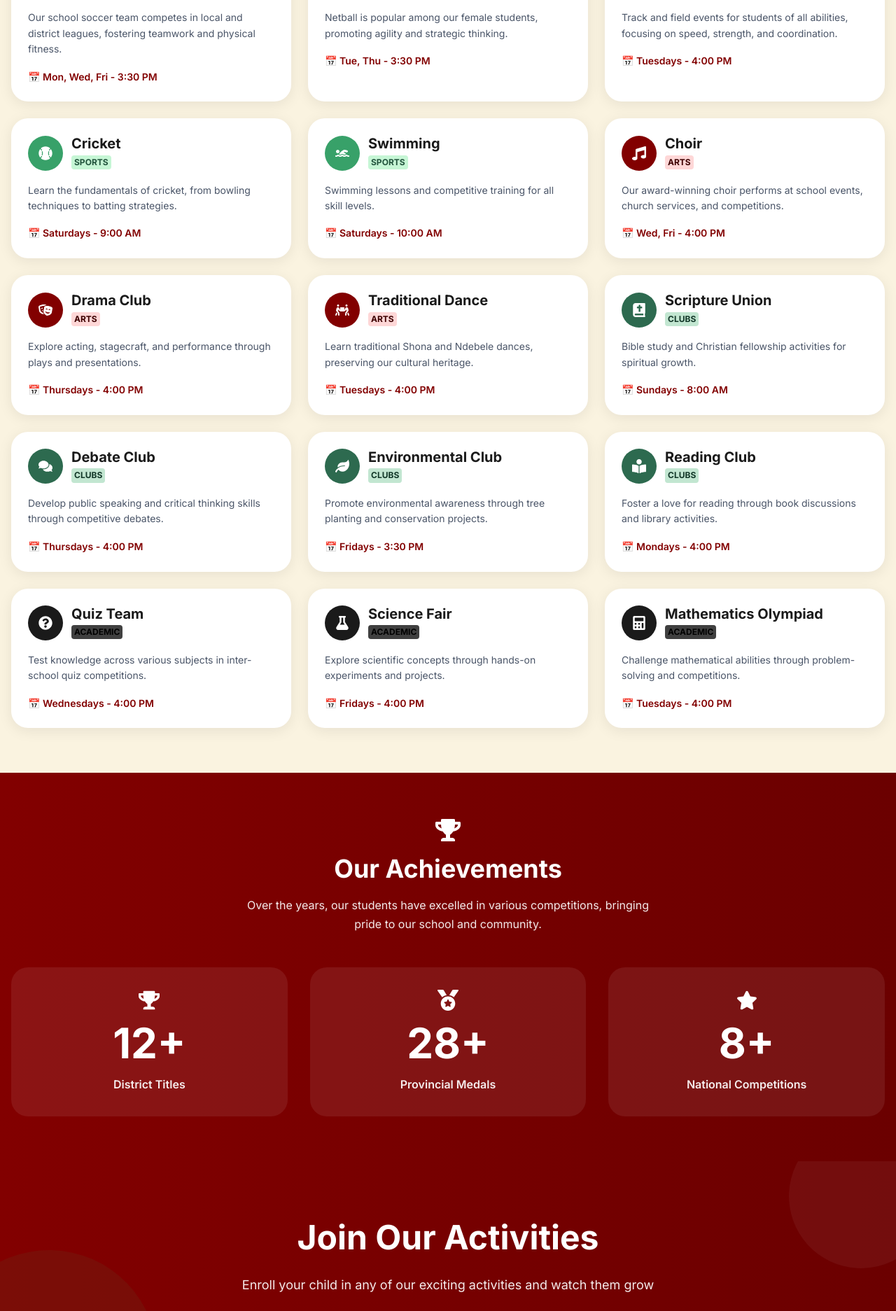
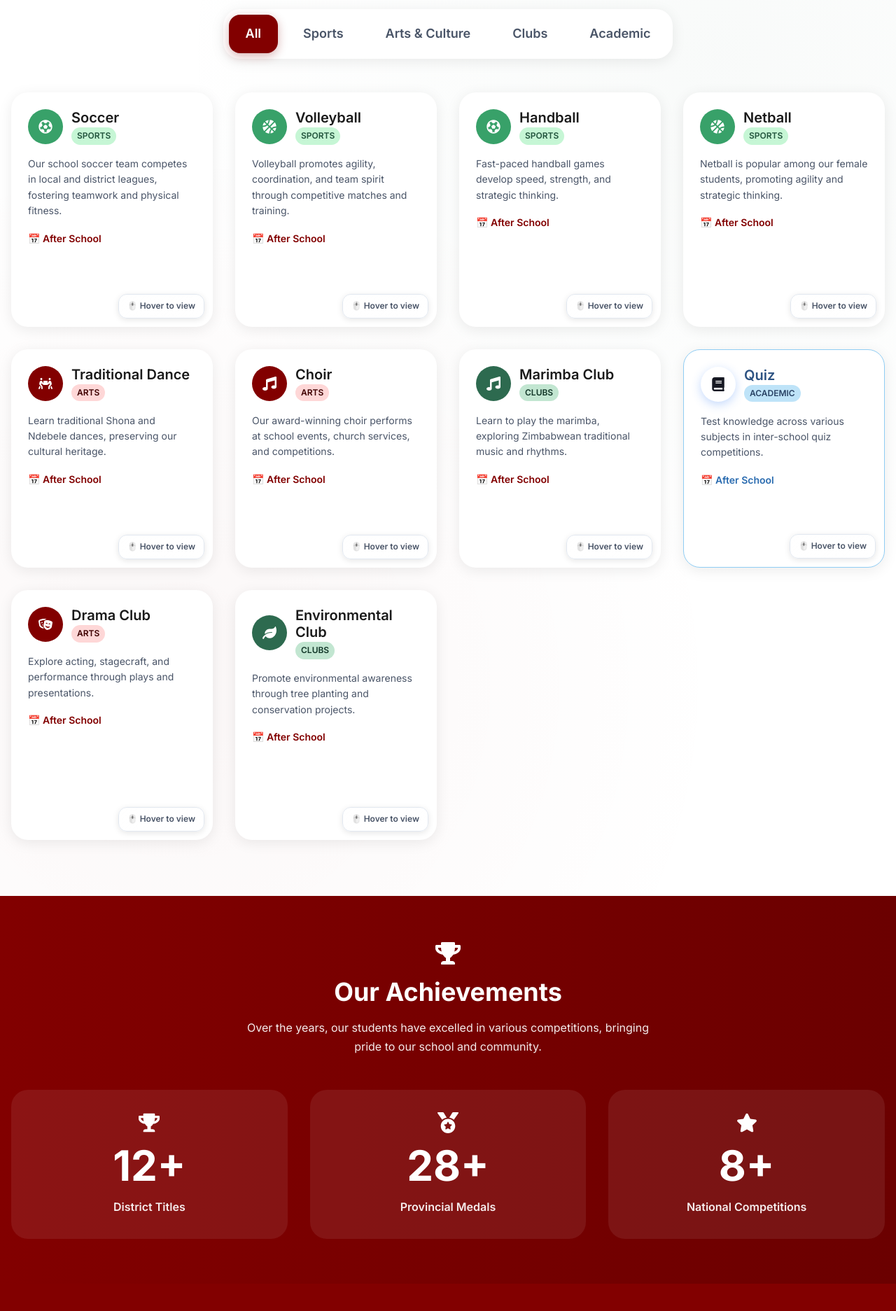
Before and after one commit to Tinashe623/ZONGORO-PRIMARY, a React (Vite) app: page /activities in a window 1280 px wide. Shown: the part 504-2377 px from the top of the page at 70% size. Built offline with nearby package versions, Linux system fonts and the light colour scheme.

Commit message:
feat: enhance ActivitiesPage UI with gradient backgrounds, improved card animations, and interactive hover states

```diff
--- a/src/components/sections/Achievements.tsx
+++ b/src/components/sections/Achievements.tsx
@@ -17,7 +17,7 @@ const achievements = [
 
 const Achievements = () => {
   return (
-    <Box bgGradient="linear(to-r, maroon.500, maroon.600)" py={16} px={4}>
+    <Box bgGradient="linear(to-r, maroon.500, maroon.600)" py={16} px={4} w="full">
       <Box maxW="1400px" mx="auto">
         <ScrollReveal>
           <VStack spacing={12}>
--- a/src/components/sections/ActivitiesGrid.tsx
+++ b/src/components/sections/ActivitiesGrid.tsx
@@ -13,7 +13,6 @@ import {
   Tab,
   Flex,
   Icon,
-  Collapse,
 } from '@chakra-ui/react';
 import {
   FaFutbol,
@@ -31,6 +30,9 @@ import {
   FaQuestionCircle,
   FaFlask,
   FaCalculator,
+  FaLightbulb,
+  FaBookOpen,
+  FaBook,
 } from 'react-icons/fa';
 import { activities } from '../../data/activities';
 import ScrollReveal from '../ui/ScrollReveal';
@@ -51,13 +53,16 @@ const iconMap: Record<string, React.ComponentType> = {
   FaQuestionCircle,
   FaFlask,
   FaCalculator,
+  FaLightbulb,
+  FaBookOpen,
+  FaBook,
 };
 
 const categoryColors: Record<string, string> = {
   sports: 'green',
   arts: 'maroon',
   clubs: 'forest',
-  academic: 'dark',
+  academic: 'blue',
 };
 
 const categories = ['All', 'Sports', 'Arts & Culture', 'Clubs', 'Academic'];
@@ -66,20 +71,32 @@ const ActivityCard = ({ activity }: { activity: typeof activities[0] }) => {
   const [isHovered, setIsHovered] = useState(false);
   const IconComponent = iconMap[activity.icon];
 
+  const isAcademic = activity.category === 'academic';
+  const cardBg = isAcademic
+    ? 'linear-gradient(135deg, white 0%, blue.50 100%)'
+    : 'white';
+
+  const badgeColor = categoryColors[activity.category];
+
   return (
     <Card
-      bg="white"
+      bg={cardBg}
       borderRadius="2xl"
       boxShadow="0 4px 20px rgba(0,0,0,0.08)"
-      transition="all 0.3s ease"
+      transition="all 0.4s cubic-bezier(0.4, 0, 0.2, 1)"
       _hover={{
-        transform: 'translateY(-4px)',
-        boxShadow: '0 8px 30px rgba(0,0,0,0.12)',
+        transform: 'translateY(-2px) scale(1.02)',
+        boxShadow: isAcademic
+          ? '0 12px 40px rgba(59, 130, 246, 0.2)'
+          : '0 12px 40px rgba(0,0,0,0.15)',
       }}
       onMouseEnter={() => setIsHovered(true)}
       onMouseLeave={() => setIsHovered(false)}
       h="100%"
       overflow="hidden"
+      border={isAcademic ? '1px solid' : 'none'}
+      borderColor={isAcademic ? 'blue.200' : 'transparent'}
+      position="relative"
     >
       <CardBody p={6}>
         <VStack align="start" spacing={4}>
@@ -90,16 +107,31 @@ const ActivityCard = ({ activity }: { activity: typeof activities[0] }) => {
               w="50px"
               h="50px"
               borderRadius="full"
-              bg={`${categoryColors[activity.category]}.500`}
+              bg={isAcademic
+                ? 'linear-gradient(135deg, blue.500 0%, blue.600 100%)'
+                : `${badgeColor}.500`
+              }
               flexShrink={0}
+              boxShadow={isAcademic ? '0 4px 14px rgba(59, 130, 246, 0.3)' : 'none'}
             >
-              {IconComponent && <Icon as={IconComponent} color="white" fontSize="xl" />}
+              {IconComponent && <Icon as={IconComponent} color={isAcademic ? "gray.900" : "white"} fontSize="xl" />}
             </Flex>
             <Box flex="1">
-              <Heading size="md" color="dark.500">
+              <Heading
+                size="md"
+                color={isAcademic ? 'blue.700' : 'dark.500'}
+                fontWeight="600"
+              >
                 {activity.name}
               </Heading>
-              <Badge colorScheme={categoryColors[activity.category]} fontSize="xs">
+              <Badge
+                colorScheme={badgeColor}
+                fontSize="xs"
+                fontWeight="600"
+                px={2}
+                py={0.5}
+                borderRadius="full"
+              >
                 {activity.category}
               </Badge>
             </Box>
@@ -109,24 +141,78 @@ const ActivityCard = ({ activity }: { activity: typeof activities[0] }) => {
             {activity.description}
           </Text>
 
-          <Text color="maroon.500" fontSize="sm" fontWeight="600">
+          <Text color={isAcademic ? 'blue.600' : 'maroon.500'} fontSize="sm" fontWeight="600">
             📅 {activity.schedule}
           </Text>
 
-          <Collapse in={isHovered && !!activity.achievements} animateOpacity>
           {activity.achievements && (
+            <Box
+              w="100%"
+              minH="60px"
+              transition="opacity 0.3s ease"
+              opacity={isHovered ? 1 : 0}
+              pointerEvents={isHovered ? "auto" : "none"}
+            >
               <Box w="100%" pt={2} borderTop="1px" borderColor="gray.100">
                 <Text color="gray.500" fontSize="xs" fontWeight="600" mb={1}>
                   Achievements:
                 </Text>
                 {activity.achievements.map((a, i) => (
-                  <Text key={i} color="forest.500" fontSize="xs">
+                  <Text key={i} color={isAcademic ? 'blue.600' : 'forest.500'} fontSize="xs">
                     🏆 {a}
                   </Text>
                 ))}
               </Box>
+            </Box>
           )}
-          </Collapse>
+
+          {activity.achievements && !isHovered && (
+            <Box
+              position="absolute"
+              bottom="3"
+              right="3"
+              bg="linear-gradient(135deg, white 0%, rgba(255,255,255,0.9) 100%)"
+              border="1px solid"
+              borderColor="gray.200"
+              borderRadius="lg"
+              px={3}
+              py={1.5}
+              fontSize="xs"
+              color="gray.600"
+              fontWeight="600"
+              pointerEvents="none"
+              transition="all 0.2s ease"
+              boxShadow="0 2px 8px rgba(0,0,0,0.1)"
+              backdropFilter="blur(4px)"
+              display={{ base: "block", md: "none" }}
+            >
+              👆 Tap to expand
+            </Box>
+          )}
+
+          {activity.achievements && !isHovered && (
+            <Box
+              position="absolute"
+              bottom="3"
+              right="3"
+              bg="linear-gradient(135deg, white 0%, rgba(255,255,255,0.9) 100%)"
+              border="1px solid"
+              borderColor="gray.200"
+              borderRadius="lg"
+              px={3}
+              py={1.5}
+              fontSize="xs"
+              color="gray.600"
+              fontWeight="600"
+              pointerEvents="none"
+              transition="all 0.2s ease"
+              boxShadow="0 2px 8px rgba(0,0,0,0.1)"
+              backdropFilter="blur(4px)"
+              display={{ base: "none", md: "block" }}
+            >
+              🖱️ Hover to view
+            </Box>
+          )}
         </VStack>
       </CardBody>
     </Card>
@@ -147,33 +233,81 @@ const ActivitiesGrid = () => {
       });
 
   return (
-    <Box py={16} px={4} bg="cream.50">
-      <Box maxW="1400px" mx="auto">
+    <Box
+      py={20}
+      px={4}
+      bg="linear-gradient(135deg, cream.50 0%, white 50%, cream.50 100%)"
+      position="relative"
+      _before={{
+        content: '""',
+        position: 'absolute',
+        top: 0,
+        left: 0,
+        right: 0,
+        bottom: 0,
+        background: 'radial-gradient(circle at 20% 80%, rgba(130, 0, 0, 0.03) 0%, transparent 50%), radial-gradient(circle at 80% 20%, rgba(45, 106, 79, 0.03) 0%, transparent 50%)',
+        pointerEvents: 'none',
+      }}
+    >
+      <Box maxW="1400px" mx="auto" position="relative" zIndex={1}>
         <ScrollReveal>
+          <VStack spacing={8} mb={12}>
+            <VStack spacing={4} textAlign="center">
+              <Heading
+                size="2xl"
+                color="dark.500"
+                fontWeight="700"
+                bgGradient="linear(to-r, maroon.500, forest.500)"
+                bgClip="text"
+              >
+                Explore Our Activities
+              </Heading>
+              <Text color="gray.600" fontSize="lg" maxW="600px">
+                Choose from our diverse range of co-curricular activities designed to nurture talents and build character
+              </Text>
+            </VStack>
+
             <Tabs
               variant="soft-rounded"
               colorScheme="maroon"
               index={categories.indexOf(selectedCategory)}
               onChange={(index) => setSelectedCategory(categories[index])}
-            mb={10}
+              size="lg"
             >
-            <TabList justifyContent="center" flexWrap="wrap" gap={2}>
+              <TabList
+                justifyContent="center"
+                flexWrap="wrap"
+                gap={3}
+                bg="white"
+                p={2}
+                borderRadius="2xl"
+                boxShadow="0 4px 20px rgba(0,0,0,0.08)"
+              >
                 {categories.map((category) => (
                   <Tab
                     key={category}
-                  _selected={{ bg: 'maroon.500', color: 'white' }}
+                    _selected={{
+                      bg: 'maroon.500',
+                      color: 'white',
+                      boxShadow: '0 4px 14px rgba(130, 0, 0, 0.3)'
+                    }}
                     px={6}
+                    py={3}
+                    borderRadius="xl"
+                    fontWeight="600"
+                    transition="all 0.2s ease"
                   >
                     {category}
                   </Tab>
                 ))}
               </TabList>
             </Tabs>
+          </VStack>
         </ScrollReveal>
 
-        <SimpleGrid columns={{ base: 1, sm: 2, lg: 3 }} spacing={6}>
+        <SimpleGrid columns={{ base: 1, sm: 2, lg: 3, xl: 4 }} spacing={8}>
           {filteredActivities.map((activity, index) => (
-            <ScrollReveal key={activity.id} delay={0.05 * index}>
+            <ScrollReveal key={activity.id} delay={0.1 * index}>
               <ActivityCard activity={activity} />
             </ScrollReveal>
           ))}
--- a/src/data/activities.ts
+++ b/src/data/activities.ts
@@ -15,43 +15,44 @@ export const activities: Activity[] = [
     category: 'sports',
     description: 'Our school soccer team competes in local and district leagues, fostering teamwork and physical fitness.',
     icon: 'FaFutbol',
-    schedule: 'Mon, Wed, Fri - 3:30 PM',
+    schedule: 'After School',
     achievements: ['District Champions 2024', '3 Provincial Finals'],
   },
   {
     id: 2,
+    name: 'Volleyball',
+    category: 'sports',
+    description: 'Volleyball promotes agility, coordination, and team spirit through competitive matches and training.',
+    icon: 'FaBasketballBall',
+    schedule: 'After School',
+    achievements: ['District Volleyball Champions'],
+  },
+  {
+    id: 3,
+    name: 'Handball',
+    category: 'sports',
+    description: 'Fast-paced handball games develop speed, strength, and strategic thinking.',
+    icon: 'FaFutbol',
+    schedule: 'After School',
+    achievements: ['Provincial Handball Winners'],
+  },
+  {
+    id: 4,
     name: 'Netball',
     category: 'sports',
     description: 'Netball is popular among our female students, promoting agility and strategic thinking.',
-    icon: 'FaBasketball',
-    schedule: 'Tue, Thu - 3:30 PM',
+    icon: 'FaBasketballBall',
+    schedule: 'After School',
     achievements: ['Provincial Silver Medal 2024'],
   },
   {
-    id: 3,
-    name: 'Athletics',
-    category: 'sports',
-    description: 'Track and field events for students of all abilities, focusing on speed, strength, and coordination.',
-    icon: 'FaRunning',
-    schedule: 'Tuesdays - 4:00 PM',
-    achievements: ['District Relay Champions'],
-  },
-  {
-    id: 4,
-    name: 'Cricket',
-    category: 'sports',
-    description: 'Learn the fundamentals of cricket, from bowling techniques to batting strategies.',
-    icon: 'FaBaseballBall',
-    schedule: 'Saturdays - 9:00 AM',
-  },
-  {
     id: 5,
-    name: 'Swimming',
-    category: 'sports',
-    description: 'Swimming lessons and competitive training for all skill levels.',
-    icon: 'FaSwimmer',
-    schedule: 'Saturdays - 10:00 AM',
-    achievements: ['Provincial Meet Participants'],
+    name: 'Traditional Dance',
+    category: 'arts',
+    description: 'Learn traditional Shona and Ndebele dances, preserving our cultural heritage.',
+    icon: 'FaPeopleCarry',
+    schedule: 'After School',
+    achievements: ['Cultural Festival Performers'],
   },
   {
     id: 6,
@@ -59,85 +60,43 @@ export const activities: Activity[] = [
     category: 'arts',
     description: 'Our award-winning choir performs at school events, church services, and competitions.',
     icon: 'FaMusic',
-    schedule: 'Wed, Fri - 4:00 PM',
+    schedule: 'After School',
     achievements: ['Provincial Choir Competition - 1st Place'],
   },
   {
     id: 7,
+    name: 'Marimba Club',
+    category: 'clubs',
+    description: 'Learn to play the marimba, exploring Zimbabwean traditional music and rhythms.',
+    icon: 'FaMusic',
+    schedule: 'After School',
+    achievements: ['National Marimba Competition - 2nd Place'],
+  },
+  {
+    id: 8,
+    name: 'Quiz',
+    category: 'academic',
+    description: 'Test knowledge across various subjects in inter-school quiz competitions.',
+    icon: 'FaBook',
+    schedule: 'After School',
+    achievements: ['Regional Quiz Champions 2024'],
+  },
+  {
+    id: 9,
     name: 'Drama Club',
     category: 'arts',
     description: 'Explore acting, stagecraft, and performance through plays and presentations.',
     icon: 'FaTheaterMasks',
-    schedule: 'Thursdays - 4:00 PM',
+    schedule: 'After School',
     achievements: ['District Drama Festival Winners'],
   },
   {
-    id: 8,
-    name: 'Traditional Dance',
-    category: 'arts',
-    description: 'Learn traditional Shona and Ndebele dances, preserving our cultural heritage.',
-    icon: 'FaPeopleCarry',
-    schedule: 'Tuesdays - 4:00 PM',
-    achievements: ['Cultural Festival Performers'],
-  },
-  {
-    id: 9,
-    name: 'Scripture Union',
-    category: 'clubs',
-    description: 'Bible study and Christian fellowship activities for spiritual growth.',
-    icon: 'FaBible',
-    schedule: 'Sundays - 8:00 AM',
-  },
-  {
     id: 10,
-    name: 'Debate Club',
-    category: 'clubs',
-    description: 'Develop public speaking and critical thinking skills through competitive debates.',
-    icon: 'FaComments',
-    schedule: 'Thursdays - 4:00 PM',
-    achievements: ['District Debate Winners 2024'],
-  },
-  {
-    id: 11,
     name: 'Environmental Club',
     category: 'clubs',
     description: 'Promote environmental awareness through tree planting and conservation projects.',
     icon: 'FaLeaf',
-    schedule: 'Fridays - 3:30 PM',
-  },
-  {
-    id: 12,
-    name: 'Reading Club',
-    category: 'clubs',
-    description: 'Foster a love for reading through book discussions and library activities.',
-    icon: 'FaBookReader',
-    schedule: 'Mondays - 4:00 PM',
-  },
-  {
-    id: 13,
-    name: 'Quiz Team',
-    category: 'academic',
-    description: 'Test knowledge across various subjects in inter-school quiz competitions.',
-    icon: 'FaQuestionCircle',
-    schedule: 'Wednesdays - 4:00 PM',
-    achievements: ['Regional Quiz Champions 2024'],
-  },
-  {
-    id: 14,
-    name: 'Science Fair',
-    category: 'academic',
-    description: 'Explore scientific concepts through hands-on experiments and projects.',
-    icon: 'FaFlask',
-    schedule: 'Fridays - 4:00 PM',
-    achievements: ['Provincial Science Fair - 2nd Place'],
-  },
-  {
-    id: 15,
-    name: 'Mathematics Olympiad',
-    category: 'academic',
-    description: 'Challenge mathematical abilities through problem-solving and competitions.',
-    icon: 'FaCalculator',
-    schedule: 'Tuesdays - 4:00 PM',
-    achievements: ['Provincial Maths Olympiad - 3 Gold Medals'],
+    schedule: 'After School',
+    achievements: ['Planted 500 trees in local communities', 'Clean-up campaigns in 3 districts', 'Environmental awareness workshops'],
   },
 ];
--- a/src/data/staff.ts
+++ b/src/data/staff.ts
@@ -13,7 +13,7 @@ export interface StaffMember {
 export const staffMembers: StaffMember[] = [
   {
     id: 1,
-    name: 'Mrs. Margaret Chigumba',
+    name: 'Mr Chigumira',
     title: 'Head Teacher',
     specialisation: 'Educational Leadership & Administration',
     image: 'https://randomuser.me/api/portraits/women/44.jpg',
--- a/src/pages/ActivitiesPage.tsx
+++ b/src/pages/ActivitiesPage.tsx
@@ -1,29 +1,71 @@
 import { useEffect } from 'react';
-import { Box } from '@chakra-ui/react';
+import { Box, VStack, useColorModeValue, Heading, Text, Button } from '@chakra-ui/react';
+import { Link as RouterLink } from 'react-router-dom';
 import PageHero from '../components/ui/PageHero';
 import ActivitiesGrid from '../components/sections/ActivitiesGrid';
 import Achievements from '../components/sections/Achievements';
-import CTABanner from '../components/ui/CTABanner';
 
 const ActivitiesPage = () => {
   useEffect(() => {
     window.scrollTo(0, 0);
   }, []);
 
+  const bgGradient = useColorModeValue(
+    'linear(to-br, cream.50, white, cream.50)',
+    'linear(to-br, dark.600, dark.500, dark.600)'
+  );
+
   return (
-    <Box>
+    <Box bg={bgGradient} minH="100vh">
       <PageHero
         title="Co-Curricular Activities"
         subtitle="Discover your talents through our diverse range of sports, arts, and clubs"
       />
-      <ActivitiesGrid />
-      <Achievements />
-      <CTABanner
-        title="Join Our Activities"
-        subtitle="Enroll your child in any of our exciting activities and watch them grow"
-        buttonText="Enroll Now"
-        buttonLink="/admissions"
-      />
+      <VStack spacing={0} w="full">
+        <ActivitiesGrid />
+        <Achievements />
+        <Box w="full" py={16} px={4} bg="maroon.500">
+          <Box maxW="1400px" mx="auto" textAlign="center">
+            <Heading
+              size="2xl"
+              color="white"
+              fontWeight="700"
+              lineHeight="1.2"
+              mb={4}
+            >
+              Join Our Activities
+            </Heading>
+            <Text
+              fontSize="lg"
+              color="whiteAlpha.900"
+              maxW="600px"
+              mx="auto"
+              lineHeight="1.7"
+              mb={8}
+            >
+              Enroll your child in any of our exciting activities and watch them grow
+            </Text>
+            <Button
+              as={RouterLink}
+              to="/admissions"
+              bg="forest.500"
+              color="white"
+              size="lg"
+              px={10}
+              fontWeight="600"
+              borderRadius="full"
+              _hover={{
+                bg: 'forest.600',
+                transform: 'translateY(-2px)',
+                boxShadow: '0 10px 30px rgba(0,255,136,0.3)'
+              }}
+              transition="all 0.3s ease"
+            >
+              Enroll Now
+            </Button>
+          </Box>
+        </Box>
+      </VStack>
     </Box>
   );
 };
```
Lines whose indentation alone changed are shown as unchanged.
